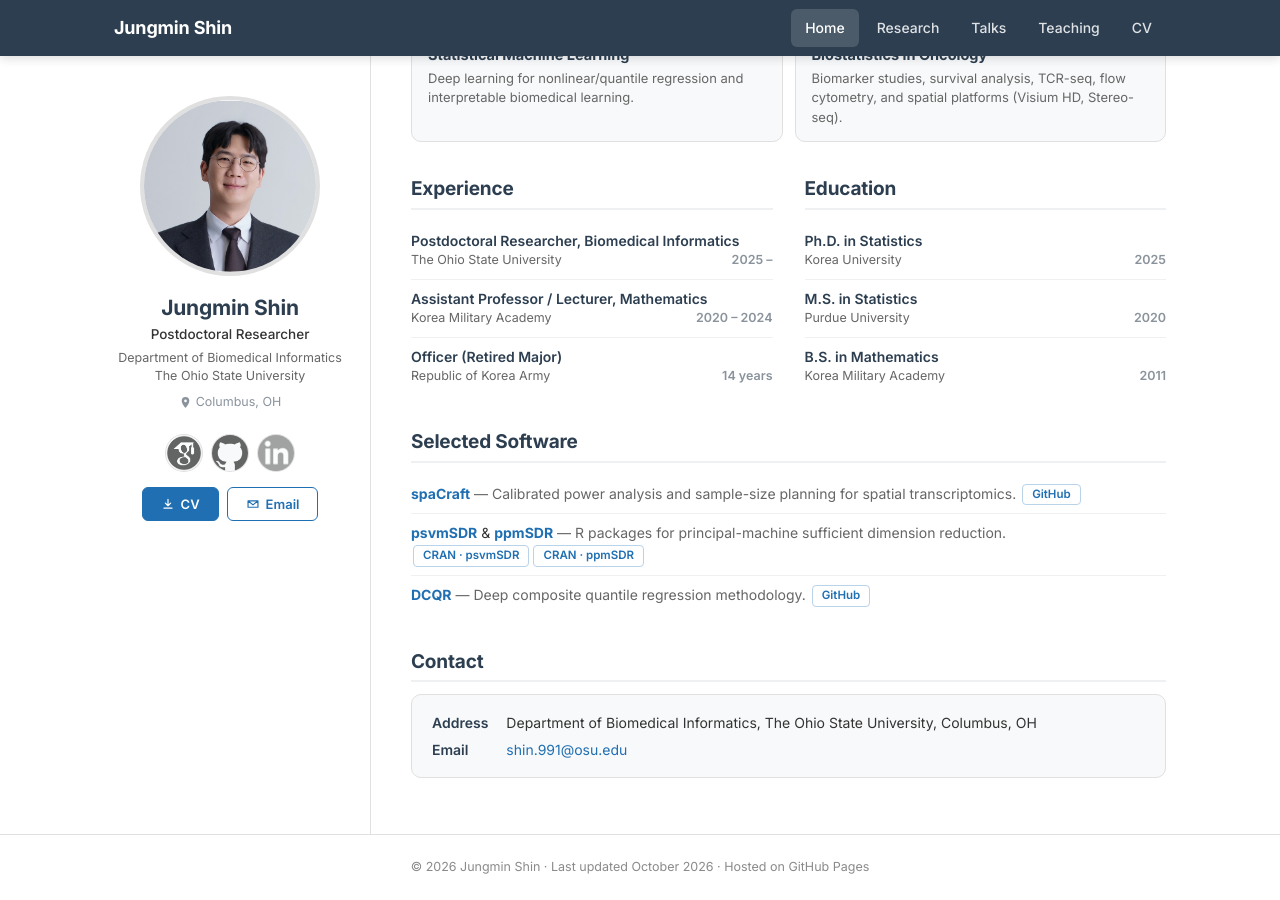
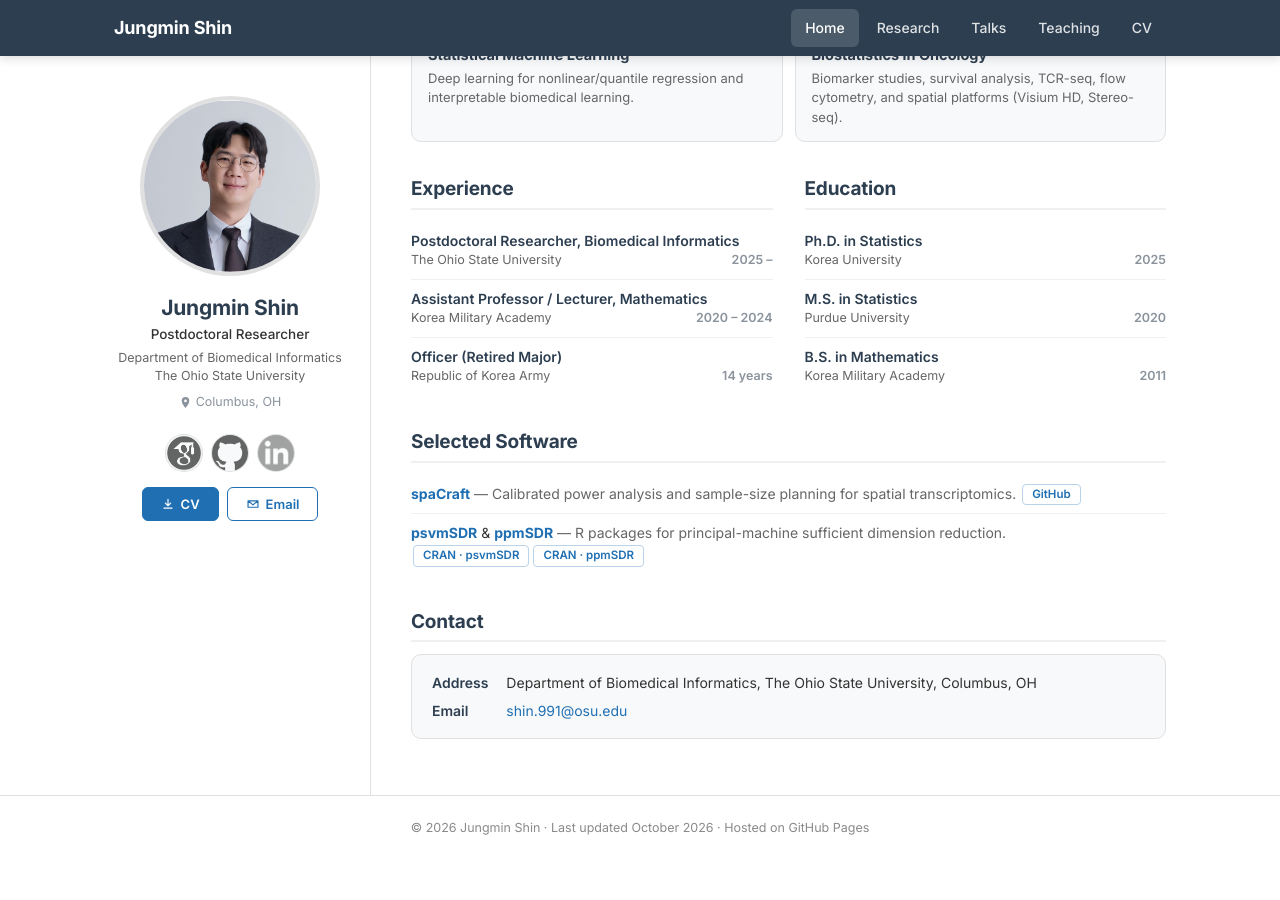
Before and after one commit to c16267/c16267.github.io, a Jekyll site: the page built from index.md, in a window 1280 px wide and 900 px high, scrolled down 573 px. Built offline with Jekyll 4.4.1, drawn with Linux system fonts in a browser that asks for light colours; after the commit the page ends 1433 px from its top, so only the background shows below that.

Commit message:
Remove DCQR from software list
Removed the DCQR software entry from the list.

```diff
--- a/index.md
+++ b/index.md
@@ -80,7 +80,6 @@ My work bridges **methodological statistics** and **collaborative biostatistics*
 <ul class="software-list">
   <li><a class="sw-name" href="https://github.com/c16267/spaCraft">spaCraft</a> <span class="sw-desc">— Calibrated power analysis and sample-size planning for spatial transcriptomics.</span> <span class="links"><a href="https://github.com/c16267/spaCraft">GitHub</a></span></li>
   <li><a class="sw-name" href="https://cran.r-project.org/package=psvmSDR">psvmSDR</a> &amp; <a class="sw-name" href="https://cran.r-project.org/web/packages/ppmSDR/index.html">ppmSDR</a> <span class="sw-desc">— R packages for principal-machine sufficient dimension reduction.</span> <span class="links"><a href="https://cran.r-project.org/package=psvmSDR">CRAN · psvmSDR</a><a href="https://cran.r-project.org/web/packages/ppmSDR/index.html">CRAN · ppmSDR</a></span></li>
-  <li><a class="sw-name" href="https://github.com/c16267/DCQR">DCQR</a> <span class="sw-desc">— Deep composite quantile regression methodology.</span> <span class="links"><a href="https://github.com/c16267/DCQR">GitHub</a></span></li>
 </ul>
 
 ## Contact
```
